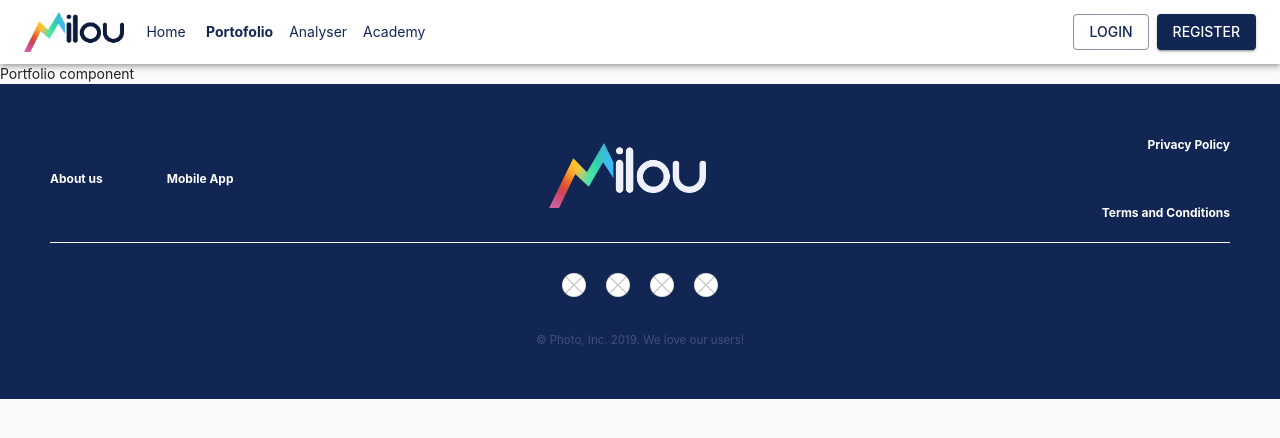
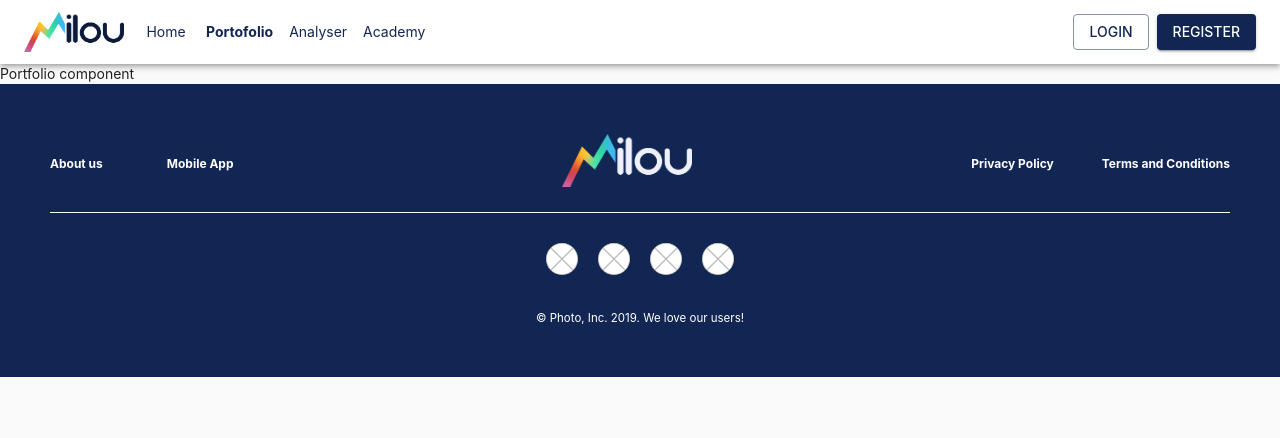
Before and after one commit to ProjectMilou/frontend, a React (Create React App) app: page /portofolio in a window 1280 px wide. Shown: the top 438 px of the page. Built offline with nearby package versions, Linux system fonts and the light colour scheme.

Commit message:
Finish footer design

```diff
--- a/src/components/footer/Ellipse.tsx
+++ b/src/components/footer/Ellipse.tsx
@@ -1,9 +1,18 @@
 import { SvgIcon } from '@material-ui/core';
 import React from 'react';
 
-const Ellipse: React.FC = () => <SvgIcon viewBox="0 0 44 44" htmlColor="white" style={{ margin: 10 }}>
-    <path d="M44 22C44 28.0751 41.5376 33.5751 37.5563 37.5563C33.5751 41.5376 28.0751 44 22 44C15.9249 44 10.4249 41.5376 6.44365 37.5563C2.46243 33.5751 0 28.0751 0 22C0 15.9249 2.46243 10.4249 6.44365 6.44365C10.4249 2.46243 15.9249 0 22 0C28.0751 0 33.5751 2.46243 37.5563 6.44365C41.5376 10.4249 44 15.9249 44 22Z" fill="#E5E5E5" />
-    <path d="M21.2929 22L6.44774 36.8452C2.76239 32.9854 0.5 27.7574 0.5 22C0.5 16.2426 2.76239 11.0146 6.44774 7.15484L21.2929 22ZM37.5523 36.8452L22.7071 22L37.5523 7.15484C41.2376 11.0146 43.5 16.2426 43.5 22C43.5 27.7574 41.2376 32.9854 37.5523 36.8452ZM36.8452 6.44774L22 21.2929L7.15484 6.44774C11.0146 2.76239 16.2426 0.5 22 0.5C27.7574 0.5 32.9854 2.76239 36.8452 6.44774ZM22 22.7071L36.8452 37.5523C32.9854 41.2376 27.7574 43.5 22 43.5C16.2426 43.5 11.0146 41.2376 7.15484 37.5523L22 22.7071Z" stroke="black" strokeOpacity="0.3" />
-</SvgIcon>
+const Ellipse: React.FC = () => (
+    <SvgIcon
+        viewBox="0 0 44 44"
+        htmlColor="white"
+        style={{
+            margin: 10,
+            height: 32,
+            width: 32
+        }}>
+        <path d="M44 22C44 28.0751 41.5376 33.5751 37.5563 37.5563C33.5751 41.5376 28.0751 44 22 44C15.9249 44 10.4249 41.5376 6.44365 37.5563C2.46243 33.5751 0 28.0751 0 22C0 15.9249 2.46243 10.4249 6.44365 6.44365C10.4249 2.46243 15.9249 0 22 0C28.0751 0 33.5751 2.46243 37.5563 6.44365C41.5376 10.4249 44 15.9249 44 22Z" fill="#E5E5E5" />
+        <path d="M21.2929 22L6.44774 36.8452C2.76239 32.9854 0.5 27.7574 0.5 22C0.5 16.2426 2.76239 11.0146 6.44774 7.15484L21.2929 22ZM37.5523 36.8452L22.7071 22L37.5523 7.15484C41.2376 11.0146 43.5 16.2426 43.5 22C43.5 27.7574 41.2376 32.9854 37.5523 36.8452ZM36.8452 6.44774L22 21.2929L7.15484 6.44774C11.0146 2.76239 16.2426 0.5 22 0.5C27.7574 0.5 32.9854 2.76239 36.8452 6.44774ZM22 22.7071L36.8452 37.5523C32.9854 41.2376 27.7574 43.5 22 43.5C16.2426 43.5 11.0146 41.2376 7.15484 37.5523L22 22.7071Z" stroke="black" strokeOpacity="0.3" />
+    </SvgIcon>
+)
 
 export default Ellipse;
--- a/src/components/footer/Footer.tsx
+++ b/src/components/footer/Footer.tsx
@@ -8,7 +8,7 @@ const useStyles = makeStyles((theme: Theme) => {
     const { main, light, contrastText } = theme.palette.primary;
     return createStyles({
         logo: {
-            maxWidth: 157,
+            maxWidth: 130,
             marginRight: '10px'
         },
         link: {
@@ -26,7 +26,7 @@ const useStyles = makeStyles((theme: Theme) => {
             backgroundColor: "white"
         },
         copyrightText: {
-            color: light,
+            color: contrastText,
             fontSize: 11.5
         },
         iconGrid: {
@@ -48,7 +48,7 @@ const Footer: React.FC = () => {
                 alignItems="center"
                 justify="space-between"
                 className={classes.linkGrid}>
-                <Grid container xs={3} justify="flex-start" spacing={8}>
+                <Grid container xs={4} justify="flex-start" spacing={8}>
                     <Grid item>
                         <Link to="/aboutus" className={classes.link}>About us</Link>
                     </Grid>
@@ -56,13 +56,13 @@ const Footer: React.FC = () => {
                         <Link to="/mobileapp" className={classes.link}>Mobile App</Link>
                     </Grid>
                 </Grid>
-                <Grid container xs={3} justify="center">
+                <Grid container xs={4} justify="center">
                     <Grid item>
                         <img src={logo} alt="milou-logo" className={classes.logo} />
                     </Grid>
                 </Grid>
 
-                <Grid container xs={3} justify="flex-end" spacing={6} direction="row">
+                <Grid container xs={4} justify="flex-end" spacing={6} direction="row">
                     <Grid item>
                         <Link to="/privacy" className={classes.link}>Privacy Policy</Link>
                     </Grid>
```
